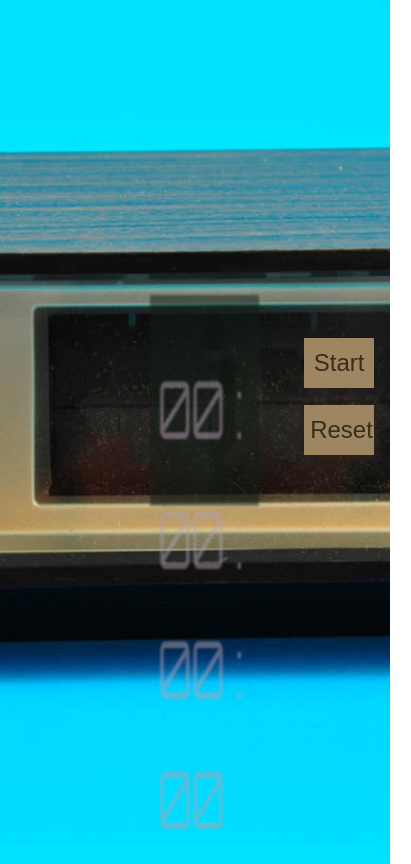
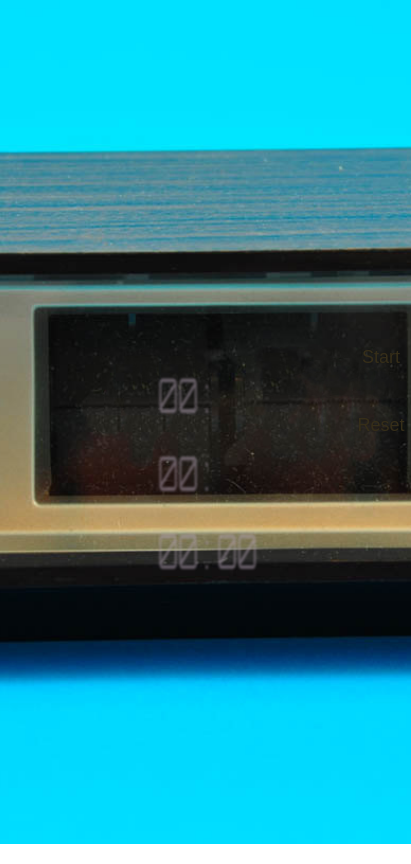
Before and after one commit to fourloops/StopwatchSamTom, a plain HTML site: page stopwatch/stopwatch.html in a window 390 px wide. Shown: the whole page, 411 px wide, since content can reach past the window. Drawn offline with Linux system fonts and the light colour scheme.

Commit message:
css update

```diff
--- a/stopwatch/stopstyle.css
+++ b/stopwatch/stopstyle.css
@@ -14,7 +14,6 @@ table, td, tr{
 }
 p{
     text-align: center;
-    font-size: 24px;
     color: #85AFAD;
     font-size: 40px;
     transform: scaleY(2);
@@ -22,15 +21,12 @@ p{
 
 .screen{
     -webkit-filter: blur(1px) grayscale(.5) hue-rotate(120deg) opacity(0.5);
-    background-color: #291610;
     position: absolute;
-    left: 38.5%;
-    top: 35%;
-    height: 25%;
+    left: 40%;
+    top: 40%;
+    height: 80px;
     width: 28%;
     text-align: center;
-
-
 }
 
 .stst{
@@ -67,7 +63,7 @@ html {
   background-size: cover;
 }
 button{
-    background-color: #9E8662;
+    background-color: transparent;
     color: #362E19;
     height: 50px;
     width: 70px;
@@ -75,3 +71,287 @@ button{
     font-size: 24px;
     outline: none;
 }
+
+@media screen and (max-width: 1500px) {
+    #time{
+        float: left;
+        position: relative;
+        left: 7.5%;
+        top: 23%;
+        font-family: 'Orbitron', sans-serif;
+    }
+    p{
+        text-align: center;
+        color: #85AFAD;
+        font-size: 40px;
+        transform: scaleY(2);
+    }
+
+    .screen{
+        -webkit-filter: blur(1px) grayscale(.5) hue-rotate(120deg) opacity(0.5);
+        position: absolute;
+        left: 40%;
+        top: 40%;
+        height: 80px;
+        width: 28%;
+        text-align: center;
+    }
+
+    .stst{
+        position: absolute;
+        left: 78%;
+        top: 40%;
+    }
+
+    .start {
+        float: left;
+        z-index: 999;
+    }
+
+    .stop {
+        float: left;
+        z-index: 998;
+    }
+
+    .reset {
+        position: absolute;
+        left: 78%;
+        top: 48%;
+    }
+
+}
+
+@media screen and (max-width: 1450px) {
+    #time{
+        float: left;
+        position: relative;
+        left: 7.5%;
+        top: 23%;
+        font-family: 'Orbitron', sans-serif;
+    }
+    p{
+        text-align: center;
+        color: #85AFAD;
+        font-size: 35px;
+        transform: scaleY(2);
+    }
+
+    .screen{
+        -webkit-filter: blur(1px) grayscale(.5) hue-rotate(120deg) opacity(0.5);
+        position: absolute;
+        left: 38.5%;
+        top: 40%;
+        height: 80px;
+        width: 28%;
+        text-align: center;
+    }
+
+    .stst{
+        position: absolute;
+        left: 78%;
+        top: 40%;
+    }
+
+    .start {
+        float: left;
+        z-index: 999;
+    }
+
+    .stop {
+        float: left;
+        z-index: 998;
+    }
+
+    .reset {
+        position: absolute;
+        left: 78%;
+        top: 48%;
+    }
+    button{
+        background-color: transparent;
+        color: #362E19;
+        height: 40px;
+        width: 60px;
+        border: none;
+        font-size: 18px;
+        outline: none;
+    }
+
+
+}
+
+
+@media screen and (max-width: 1120px) {
+    #time{
+        float: left;
+        position: relative;
+        left: 7.5%;
+        top: 23%;
+        font-family: 'Orbitron', sans-serif;
+    }
+    p{
+        text-align: center;
+        color: #85AFAD;
+        font-size: 30px;
+        transform: scaleY(2);
+    }
+
+    .screen{
+        -webkit-filter: blur(1px) grayscale(.5) hue-rotate(120deg) opacity(0.5);
+        position: absolute;
+        left: 38.5%;
+        top: 40%;
+        height: 80px;
+        width: 28%;
+        text-align: center;
+    }
+
+    .stst{
+        position: absolute;
+        left: 85%;
+        top: 40%;
+    }
+
+    .start {
+        float: left;
+        z-index: 999;
+    }
+
+    .stop {
+        float: left;
+        z-index: 998;
+    }
+
+    .reset {
+        position: absolute;
+        left: 85%;
+        top: 48%;
+    }
+    button{
+        background-color: transparent;
+        color: #362E19;
+        height: 40px;
+        width: 60px;
+        border: none;
+        font-size: 18px;
+        outline: none;
+    }
+
+
+}
+
+@media screen and (max-width: 960px) {
+    #time{
+        float: left;
+        position: relative;
+        left: 7.5%;
+        top: 23%;
+        font-family: 'Orbitron', sans-serif;
+    }
+    p{
+        text-align: center;
+        color: #85AFAD;
+        font-size: 28px;
+        transform: scaleY(2);
+    }
+
+    .screen{
+        -webkit-filter: blur(1px) grayscale(.5) hue-rotate(120deg) opacity(0.5);
+        position: absolute;
+        left: 38.5%;
+        top: 40%;
+        height: 80px;
+        width: 28%;
+        text-align: center;
+    }
+
+    .stst{
+        position: absolute;
+        left: 85%;
+        top: 40%;
+    }
+
+    .start {
+        float: left;
+        z-index: 999;
+    }
+
+    .stop {
+        float: left;
+        z-index: 998;
+    }
+
+    .reset {
+        position: absolute;
+        left: 85%;
+        top: 48%;
+    }
+    button{
+        background-color: transparent;
+        color: #362E19;
+        height: 40px;
+        width: 60px;
+        border: none;
+        font-size: 18px;
+        outline: none;
+    }
+}
+
+@media screen and (max-width: 900px) {
+    #time{
+        float: left;
+        position: relative;
+        left: 7.5%;
+        top: 23%;
+        font-family: 'Orbitron', sans-serif;
+    }
+    p{
+        text-align: center;
+        color: #85AFAD;
+        font-size: 24px;
+        transform: scaleY(2);
+    }
+
+    .screen{
+        -webkit-filter: blur(1px) grayscale(.5) hue-rotate(120deg) opacity(0.5);
+        position: absolute;
+        left: 38.5%;
+        top: 40%;
+        height: 80px;
+        width: 28%;
+        text-align: center;
+    }
+
+    .stst{
+        position: absolute;
+        left: 90%;
+        top: 40%;
+    }
+
+    .start {
+        float: left;
+        z-index: 999;
+    }
+
+    .stop {
+        float: left;
+        z-index: 998;
+    }
+
+    .reset {
+        position: absolute;
+        left: 90%;
+        top: 48%;
+    }
+    button{
+        background-color: transparent;
+        color: #362E19;
+        height: 40px;
+        width: 60px;
+        border: none;
+        font-size: 18px;
+        outline: none;
+    }
+
+
+}
--- a/stopwatch/stopwatch.html
+++ b/stopwatch/stopwatch.html
@@ -6,7 +6,7 @@
   <link rel="stylesheet" href="stopstyle.css" charset="utf-8">
   <link href='http://fonts.googleapis.com/css?family=Orbitron' rel='stylesheet' type='text/css'/>
 </head>
-<body>
+<body onload="remove()">
     <table>
         <tr>
             <td colspan="3">
@@ -41,7 +41,7 @@
                 </div>
             </td>
             <td>
-                <div class="stop stst">
+                <div class="stop stst" id="stop">
                     <button type="button" onclick="funcStop();show();">Stop</button>
                 </div>
             </td>
--- a/stopwatch/stopwatch.js
+++ b/stopwatch/stopwatch.js
@@ -62,8 +62,14 @@ function funcStop() {
 
  function hide(){
      document.getElementById("start").classList.add("hide");
+     document.getElementById("stop").classList.remove("hide");
  }
 
  function show(){
+     document.getElementById("stop").classList.add("hide");
      document.getElementById("start").classList.remove("hide");
  }
+
+ function remove(){
+     document.getElementById("stop").classList.add("hide");
+ }
```
